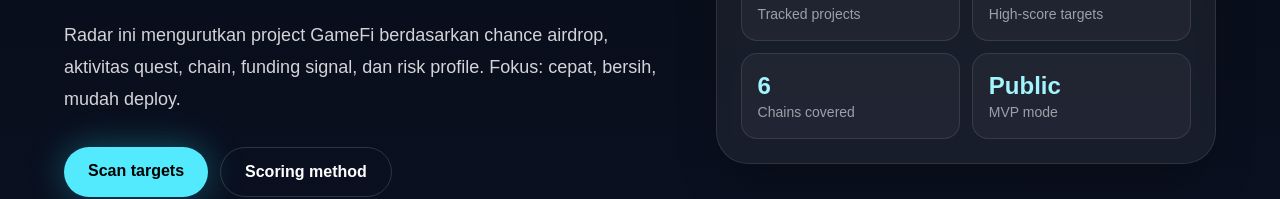
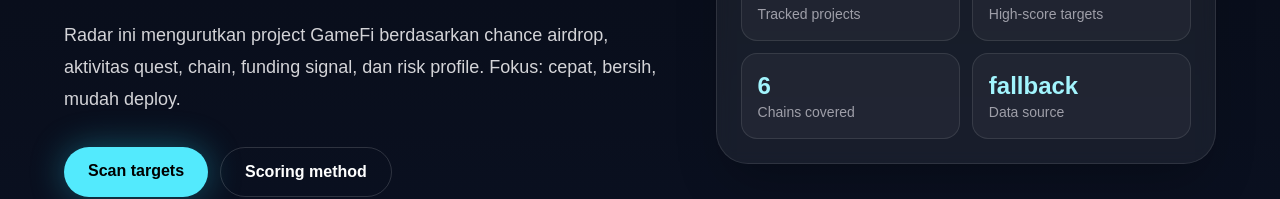
Before and after one commit to postmalone69/gamefi-airdrop-radar, a Next.js app: page / in a window 1280 px wide. Shown: the part 499-698 px from the top of the page. Built offline with nearby package versions, Linux system fonts and the light colour scheme; no server answers; the database is empty.

Commit message:
Load homepage projects from Supabase

```diff
--- a/src/app/page.tsx
+++ b/src/app/page.tsx
@@ -1,14 +1,30 @@
-import { scoreTone, seedProjects as projects } from "@/lib/projects";
+import { scoreTone, seedProjects } from "@/lib/projects";
+import { getSupabaseBrowserClient, rowToProject, type ProjectRow } from "@/lib/supabase";
 
-const stats = [
-  { label: "Tracked projects", value: projects.length.toString() },
-  { label: "High-score targets", value: projects.filter((p) => p.score >= 80).length.toString() },
-  { label: "Chains covered", value: new Set(projects.map((p) => p.chain)).size.toString() },
-  { label: "MVP mode", value: "Public" },
-];
+async function getProjects() {
+  const supabase = getSupabaseBrowserClient();
 
-export default function Home() {
+  if (!supabase) return { projects: seedProjects, source: "seed" };
+
+  const { data, error } = await supabase
+    .from("airdrop_projects")
+    .select("*")
+    .order("score", { ascending: false });
+
+  if (error || !data?.length) return { projects: seedProjects, source: "fallback" };
+
+  return { projects: (data as ProjectRow[]).map(rowToProject), source: "supabase" };
+}
+
+export default async function Home() {
+  const { projects, source } = await getProjects();
   const topProject = projects[0];
+  const stats = [
+    { label: "Tracked projects", value: projects.length.toString() },
+    { label: "High-score targets", value: projects.filter((p) => p.score >= 80).length.toString() },
+    { label: "Chains covered", value: new Set(projects.map((p) => p.chain)).size.toString() },
+    { label: "Data source", value: source },
+  ];
 
   return (
     <main className="min-h-screen overflow-hidden bg-[#070A12] text-white">
```
